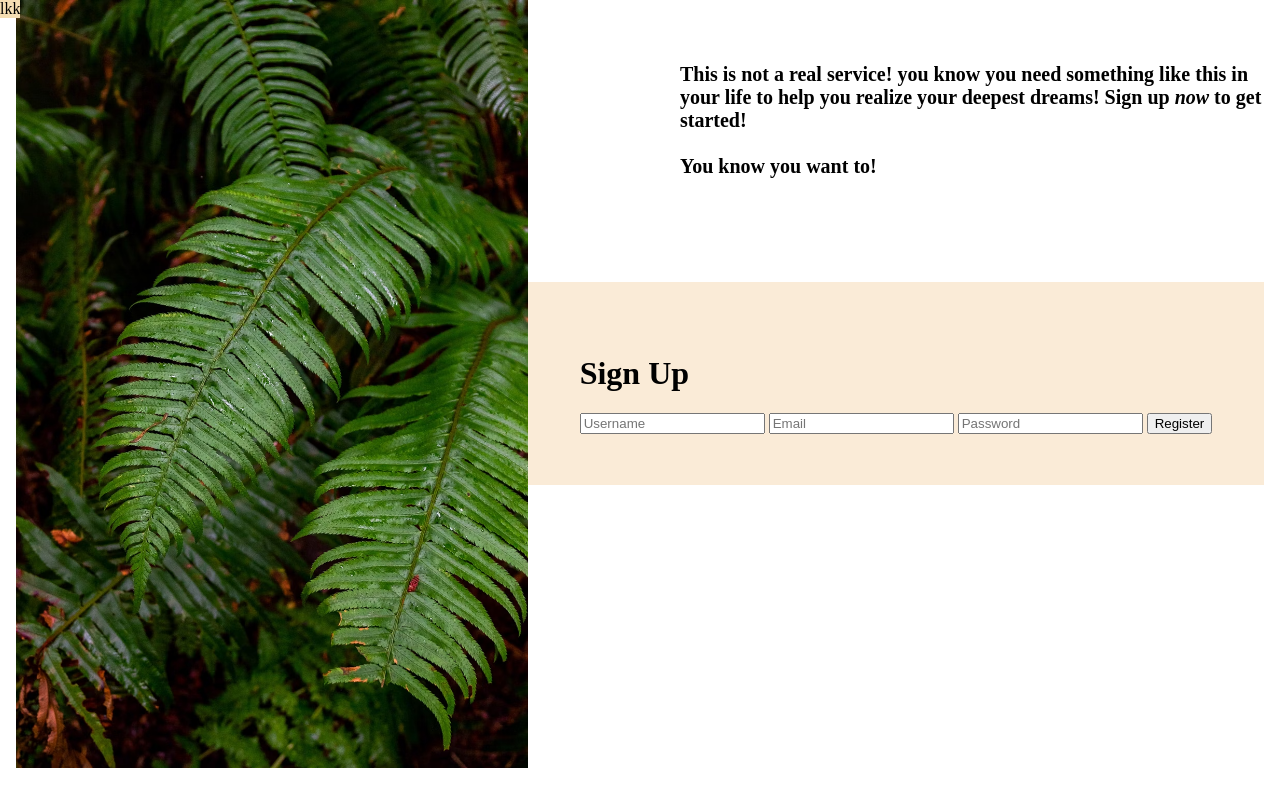
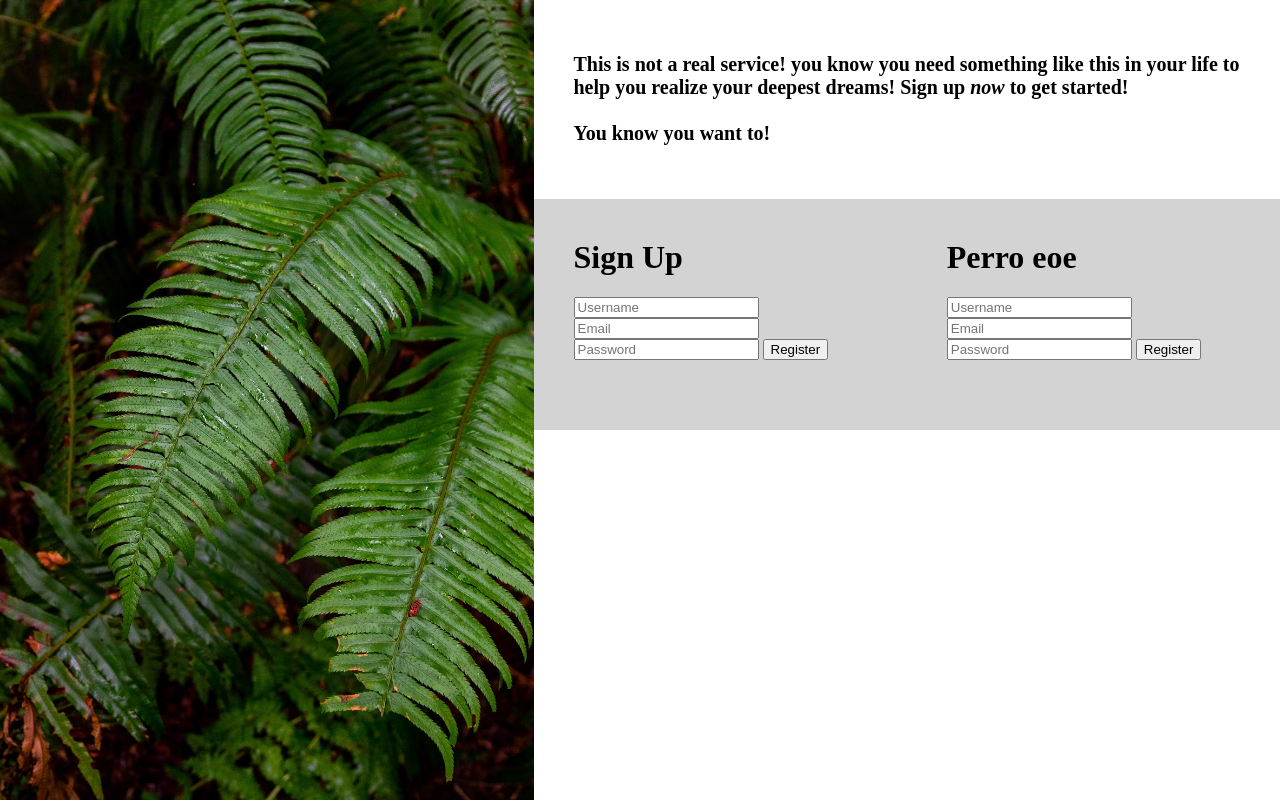
Before and after one commit to Sevamiau/form, a plain HTML site: page index.html in a window 1280 px wide. Drawn offline with Linux system fonts and the light colour scheme.

Commit message:
new page

```diff
--- a/index.html
+++ b/index.html
@@ -7,7 +7,43 @@
     <title>Document</title>
 </head>
 <body>
-             <div class="transparente">lkk</div>
+
+    <div class="container">
+        <div class="img-container"> <img src="photo-1585202900225-6d3ac20a6962.avif" id="planta" alt="planta"></div>
+        <div class="box2">
+            <div class="hero">
+                <h1>This is not a real service! you know you need something like this in your life to help you realize
+                    your deepest dreams!
+                    Sign up <em>now</em> to get started! <br>
+
+                    <br>You know you want to!
+                </h1>
+            </div>
+            <div class="form-container">
+                <div class="form1">
+                    <form action="#">
+                        <h1>Sign Up</h1>
+                        <input type="text" placeholder="Username" required>
+                        <input type="email" placeholder="Email" required>
+                        <input type="password" placeholder="Password" required>
+                        <button type="submit">Register</button>
+                    </form>
+                </div>
+                <div class="form2">
+                    <form action="#">
+                        <h1>Perro eoe</h1>
+                        <input type="text" placeholder="Username" required>
+                        <input type="email" placeholder="Email" required>
+                        <input type="password" placeholder="Password" required>
+                        <button type="submit">Register</button>
+                    </form>
+                </div>
+            </div>
+        </div>
+    </div>
+
+
+             <!-- <div class="transparente">lkk</div>
     <div class="container">
 
         <div class="hero">
@@ -33,7 +69,7 @@
                  </div>
         </div>
     </div>
-
+     -->
 
 
 </body>
--- a/style.css
+++ b/style.css
@@ -1,4 +1,4 @@
-body {
+/* body {
     margin: 0 0;
 }
 
@@ -26,4 +26,47 @@ body {
     position: absolute;
     display: flex;
 
+} */
+
+body {
+    margin: 0 auto;
 }
+
+.container {
+    display: flex;
+    align-items: stretch;
+    height: 100vh;
+}
+
+.img-container {
+    flex: 1;
+}
+
+.box2 {
+    background-color: rgb(255, 255, 255) ;
+    width: 100vh;
+    flex: 2;
+}
+
+#planta {
+    width: auto;
+    height: 100vh;
+}
+
+.form-container {
+    background-color: lightgray;
+    display: flex;
+    padding-bottom: 4%;
+}
+
+.hero {
+    display: flex;
+    font-size: 10px;
+    margin: 5vh;
+    text-align: left;
+}
+
+form {
+    text-align: left;
+    margin: 5vh;
+}
```
